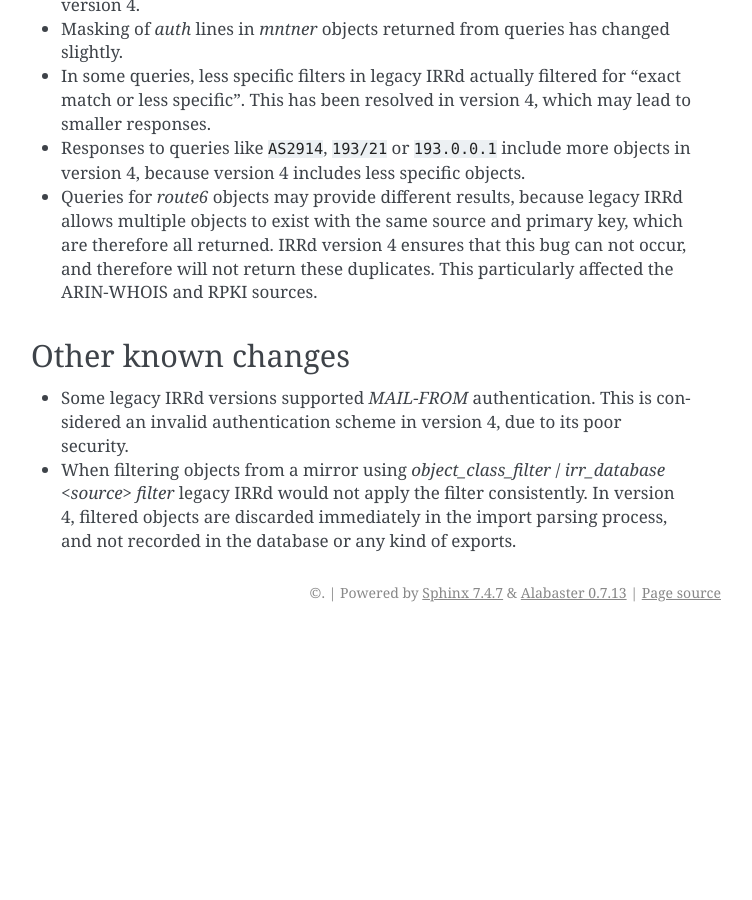
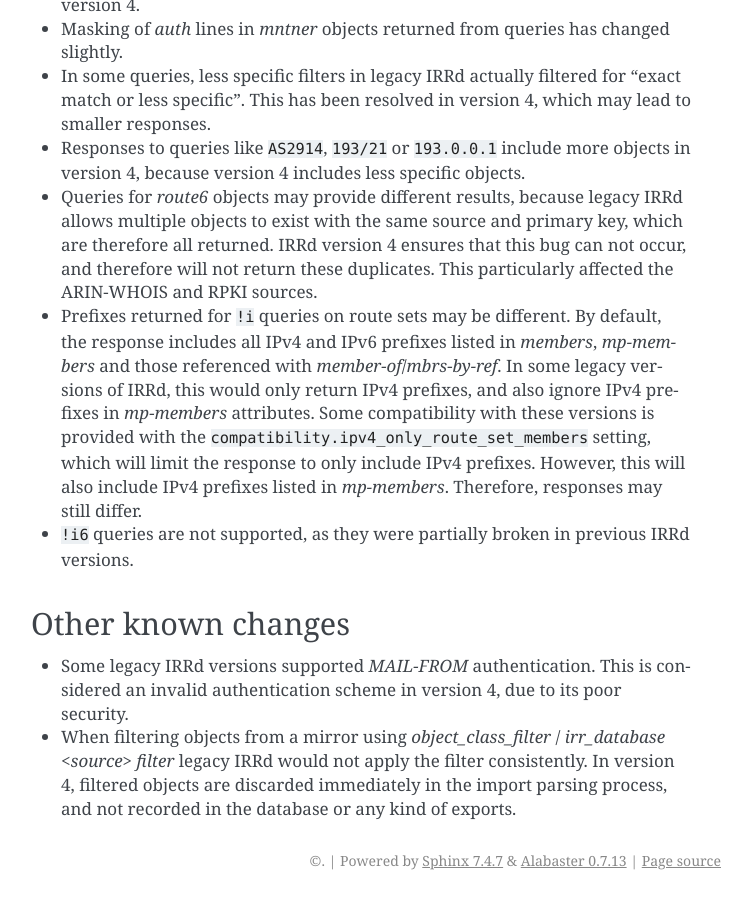
Before and after one commit to irrdnet/irrd, a Sphinx documentation site: the page built from docs/admins/migrating-legacy-irrd.rst, in a window 1280 px wide and 900 px high, scrolled down 1303 px. Shown: the whole window, without its empty margins (389-1141 px from the left). Built offline with Sphinx 7.4.7, drawn with Linux system fonts in a browser that asks for light colours; the version number could not be read and is left out; before the commit the page ends 1935 px from its top, so only the background shows below that.

Commit message:
Fix #137 - Add setting to limit !i to IPv4 results.

```diff
--- a/docs/admins/migrating-legacy-irrd.rst
+++ b/docs/admins/migrating-legacy-irrd.rst
@@ -74,6 +74,17 @@ are primarily due to bugs in legacy IRRd, which do not occur in version 4.
   which are therefore all returned. IRRd version 4 ensures that this bug can
   not occur, and therefore will not return these duplicates. This particularly
   affected the ARIN-WHOIS and RPKI sources.
+* Prefixes returned for ``!i`` queries on route sets may be different.
+  By default, the response includes all IPv4 and IPv6 prefixes listed in
+  `members`, `mp-members` and those referenced with `member-of`/`mbrs-by-ref`.
+  In some legacy versions of IRRd, this would only return IPv4 prefixes,
+  and also ignore IPv4 prefixes in `mp-members` attributes.
+  Some compatibility with these versions is provided with the
+  ``compatibility.ipv4_only_route_set_members`` setting, which will limit
+  the response to only include IPv4 prefixes. However, this will also include
+  IPv4 prefixes listed in `mp-members`. Therefore, responses may still differ.
+* ``!i6`` queries are not supported, as they were partially broken in
+  previous IRRd versions.
 
 
 Other known changes
```
Also changed, not shown: docs/admins/configuration.rst (+9 -0 lines), docs/users/queries.rst (+9 -2 lines), 2 other files.
